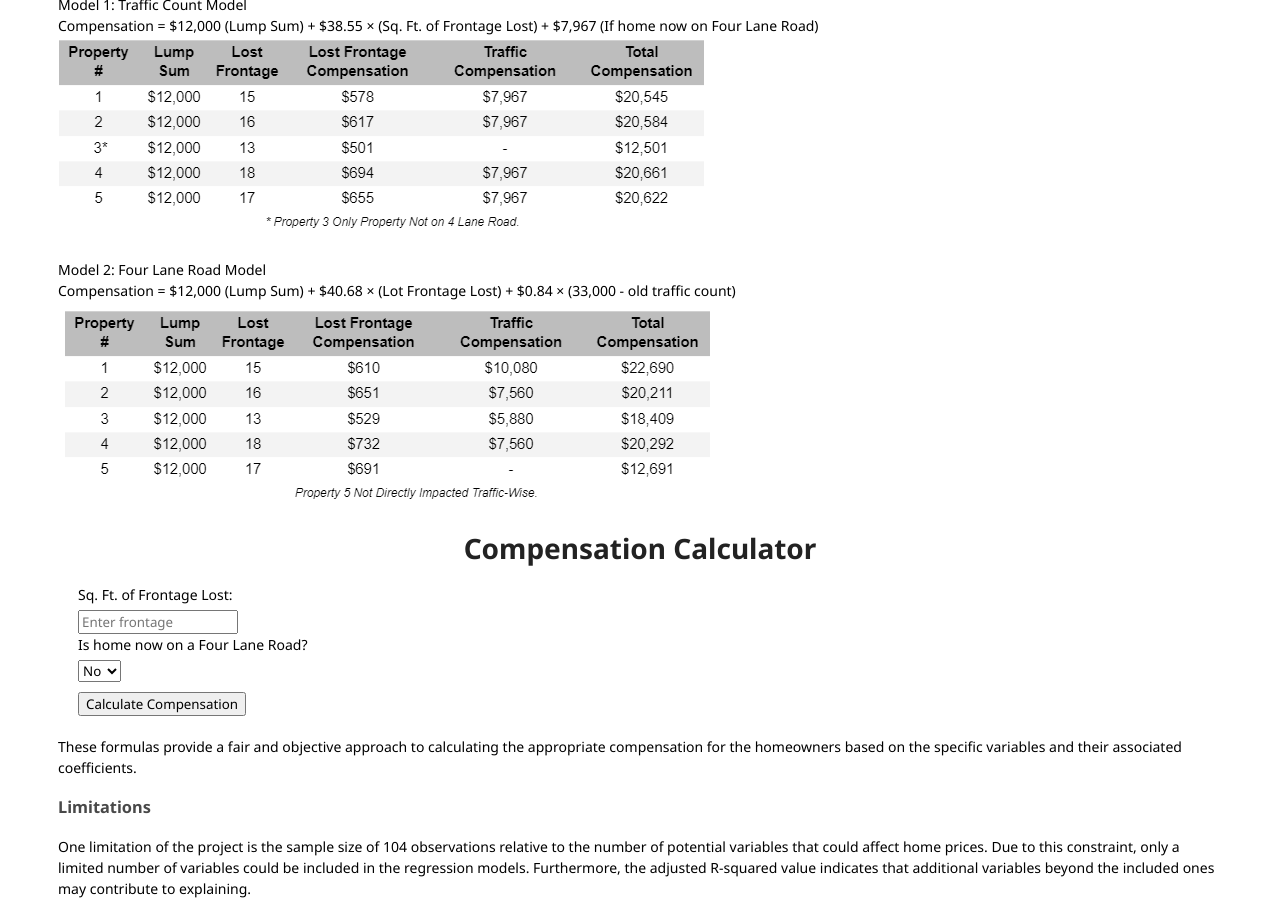
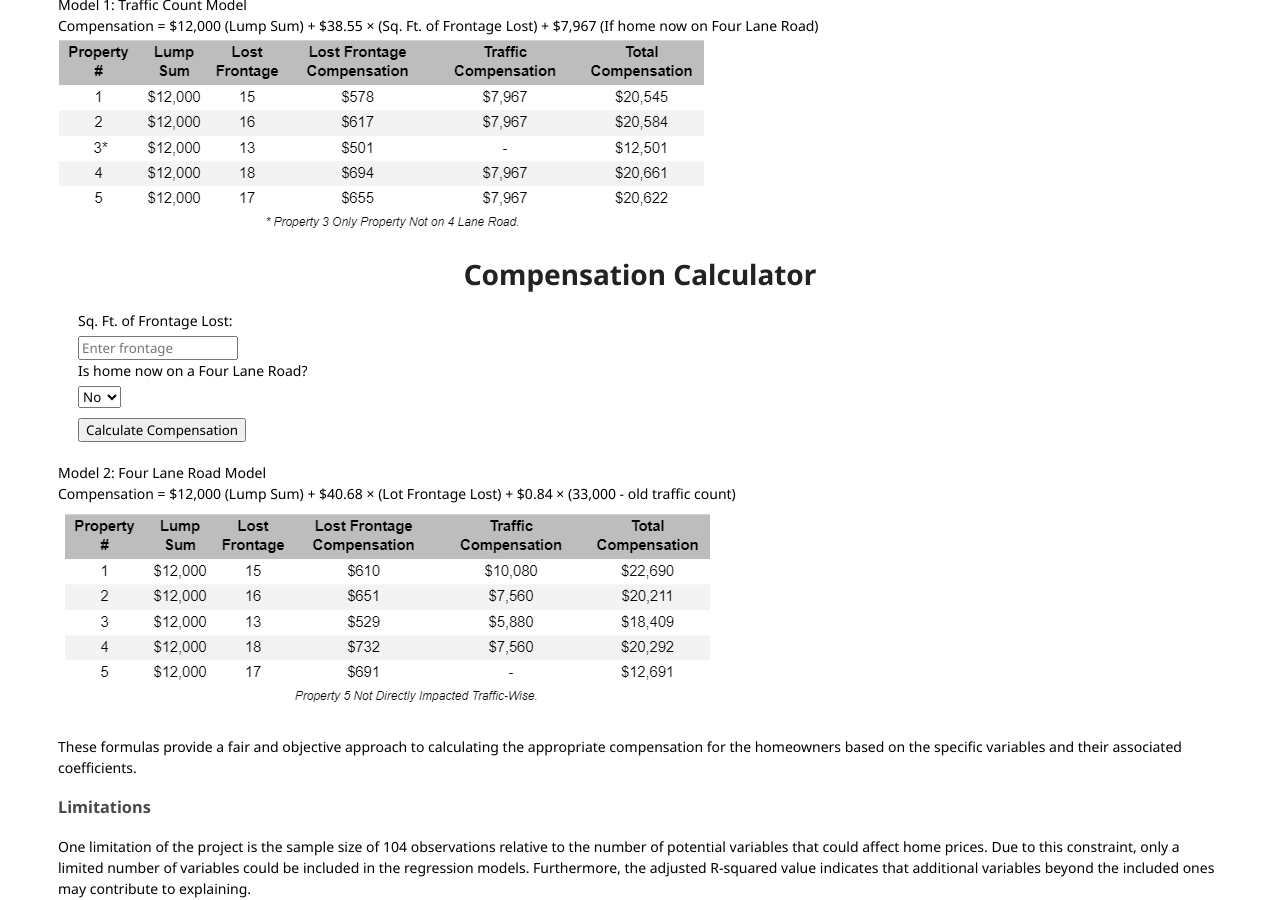
Before and after one commit to nbcarroll/nbcarroll.github.io, a Jekyll site: the page SpringbankDrive/index.html, which Jekyll copies as it is, in a window 1280 px wide and 900 px high, scrolled down 2206 px. Built offline with Jekyll 4.4.1, drawn with Linux system fonts in a browser that asks for light colours.

Commit message:
Update index.html

```diff
--- a/SpringbankDrive/index.html
+++ b/SpringbankDrive/index.html
@@ -642,11 +642,6 @@
 
   </p>
 
-  <p>
-    Model 2: Four Lane Road Model<br>
-    Compensation = $12,000 (Lump Sum) + $40.68 × (Lot Frontage Lost) + $0.84 × (33,000 - old traffic count)
-    <img src="https://raw.githubusercontent.com/nbcarroll/nbcarroll.github.io/master/SpringbankDrive/Model2_Compensation.png" alt="Model 2 Compensation">
-
         <h1>Compensation Calculator</h1>
   <div id="input-container">
     <label for="frontage-input">Sq. Ft. of Frontage Lost:</label>
@@ -666,6 +661,11 @@
   </div>
   <script src="script.js"></script>
 
+  <p>
+    Model 2: Four Lane Road Model<br>
+    Compensation = $12,000 (Lump Sum) + $40.68 × (Lot Frontage Lost) + $0.84 × (33,000 - old traffic count)
+    <img src="https://raw.githubusercontent.com/nbcarroll/nbcarroll.github.io/master/SpringbankDrive/Model2_Compensation.png" alt="Model 2 Compensation">
+
   </p>
   <p>
     These formulas provide a fair and objective approach to calculating the appropriate compensation for the homeowners based on the specific variables and their associated coefficients.
```
